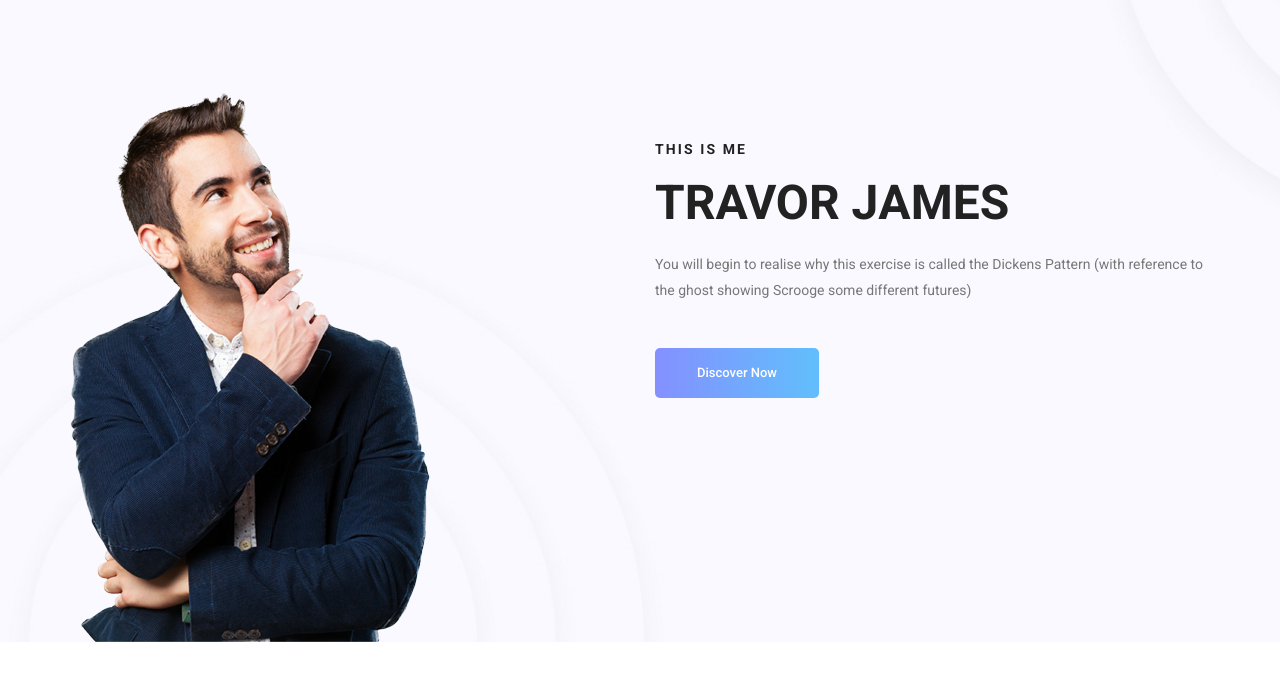
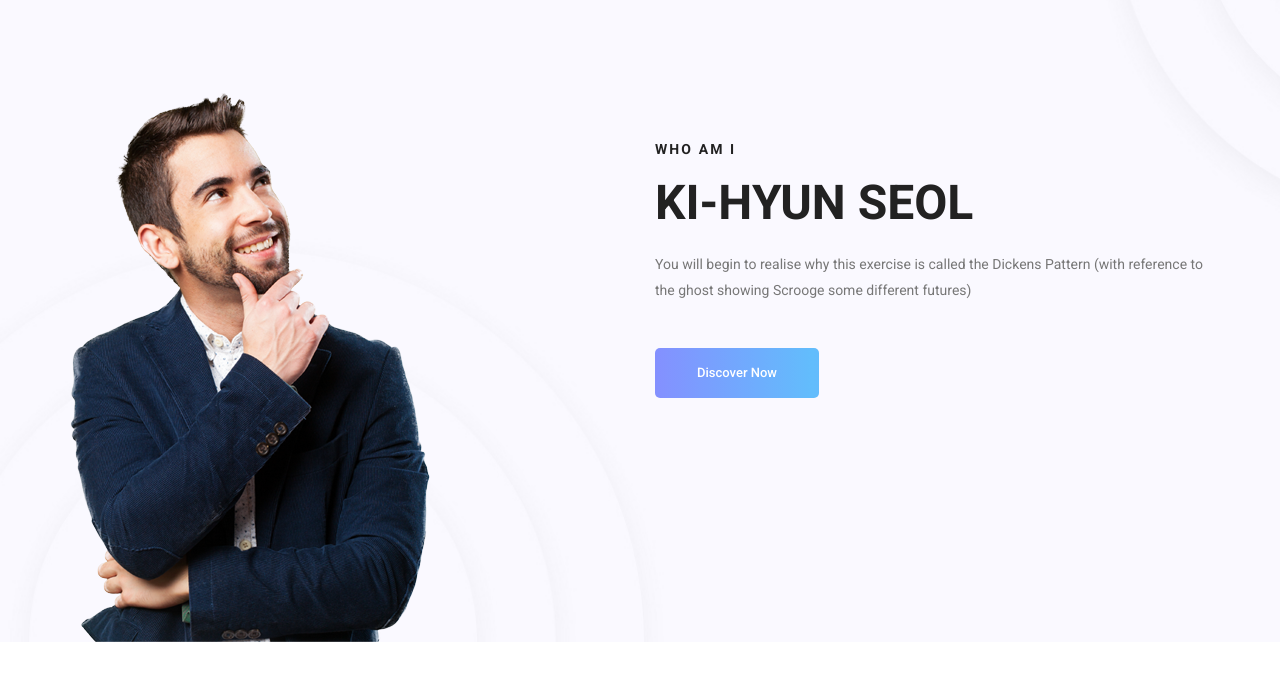
Before and after one commit to SeolLab/test_website, a plain HTML site: page index.html in a window 1280 px wide. Shown: the part 103-800 px from the top of the page. Drawn offline with Linux system fonts and the light colour scheme; some packages are replaced by stand-ins of ours.

Commit message:
Update index.html

```diff
--- a/index.html
+++ b/index.html
@@ -5,7 +5,7 @@
         <meta charset="utf-8">
         <meta name="viewport" content="width=device-width, initial-scale=1, shrink-to-fit=no">
         <link rel="icon" href="img/favicon.png" type="image/png">
-        <title>Ronin Multi</title>
+        <title>SEOLLAB Multi</title>
         <!-- Bootstrap CSS -->
         <link rel="stylesheet" href="css/bootstrap.css">
         <link rel="stylesheet" href="vendors/linericon/style.css">
@@ -75,8 +75,8 @@
 						</div>
 						<div class="col-lg-6">
 							<div class="banner_content">
-								<h5>This is me</h5>
-								<h2>Travor James</h2>
+								<h5>WHO AM I</h5>
+								<h2>Ki-Hyun Seol</h2>
 								<p>You will begin to realise why this exercise is called the Dickens Pattern (with reference to the ghost showing Scrooge some different futures)</p>
 								<a class="banner_btn" href="#">Discover Now</a>
 							</div>
```
